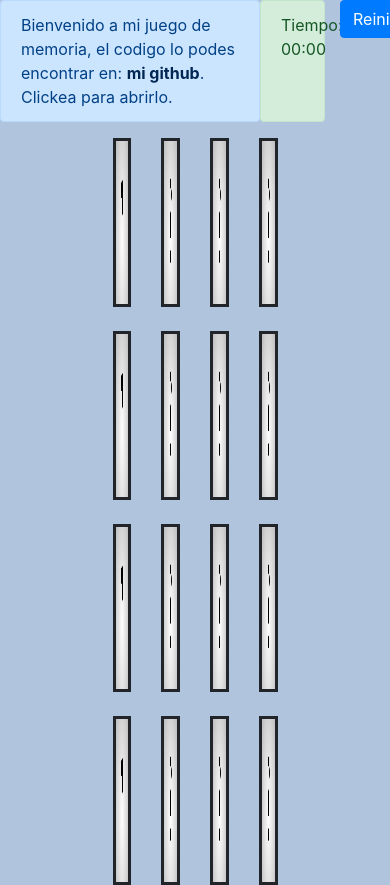
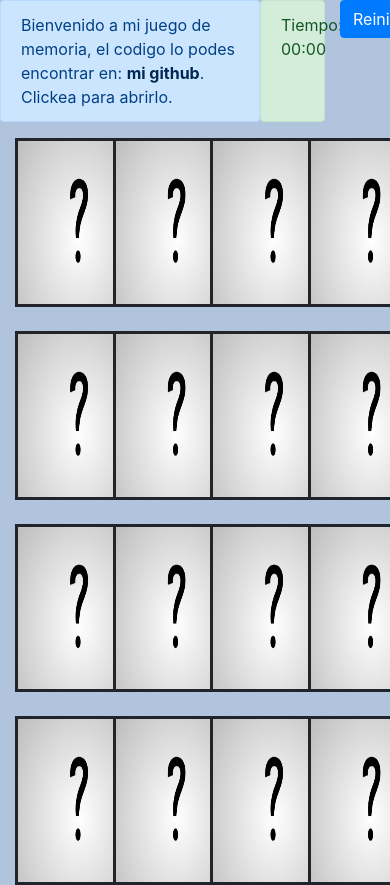
Before and after one commit to RivarolaNicolas/MemoTest, a website: page index.html in a window 390 px wide. Shown: the top 885 px of the page. Drawn offline with nearby package versions, Linux system fonts and the light colour scheme.

Commit message:
Responsive

```diff
--- a/index.html
+++ b/index.html
@@ -4,7 +4,7 @@
 		<meta charset="utf-8" />
 		<meta http-equiv="X-UA-Compatible" content="IE=edge" />
 		<title>Memo Test</title>
-		<meta name="viewport" content="width=device-width, initial-scale=1" />
+		<meta name="viewport" content="width=device-width, initial-scale=1, shrink-to-fit=no">
 		<link rel="stylesheet" href="https://stackpath.bootstrapcdn.com/bootstrap/4.3.1/css/bootstrap.min.css" integrity="sha384-ggOyR0iXCbMQv3Xipma34MD+dH/1fQ784/j6cY/iJTQUOhcWr7x9JvoRxT2MZw1T" crossorigin="anonymous">
 
 		<link rel="stylesheet" type="text/css" media="screen" href="main.css" />
@@ -28,7 +28,7 @@
 			</div>
 
 		</div>
-		<div class="container">
+		<div class="container-fluid">
 			<div class="row">
 				<div class="col-3 cuadro"></div>
 				<div class="col-3 cuadro"></div>
--- a/main.css
+++ b/main.css
@@ -4,15 +4,9 @@
 
 img {
 	height: 20vh;
-	width: 100%;
+	width: 15vh;
 	object-fit: fill;
 	border-style: solid;
-}
-
-.container {
-	text-align: center;
-	max-width: 50%;
-	max-height: 50%;
 }
 
 .row {
--- a/main.js
+++ b/main.js
@@ -82,6 +82,7 @@ function manejoClickCuadro(e) {
 			e.target.className = "deshabilitado";
 			primerCuadro = null;
 		} else {
+
 			setTimeout(() => {
 				primerCuadro.src = imagenTapada;
 				e.target.src = imagenTapada;
--- a/package.json
+++ b/package.json
@@ -10,6 +10,7 @@
   "license": "ISC",
   "dependencies": {
     "bootstrap": "^4.4.1",
+    "http-server": "^0.12.0",
     "jquery": "^3.4.1",
     "popper.js": "^1.16.0"
   },
```
Also changed, not shown: 1 other file.
